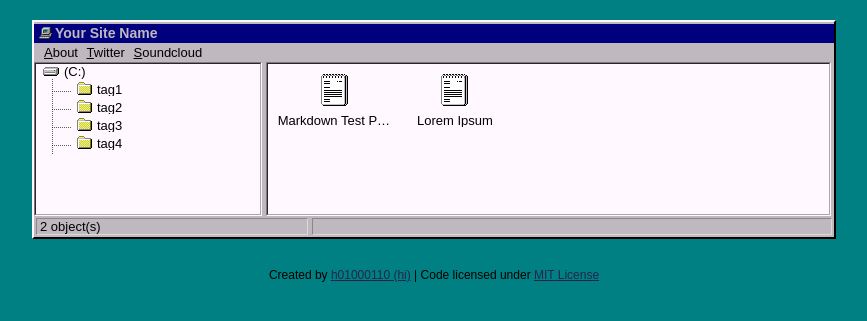
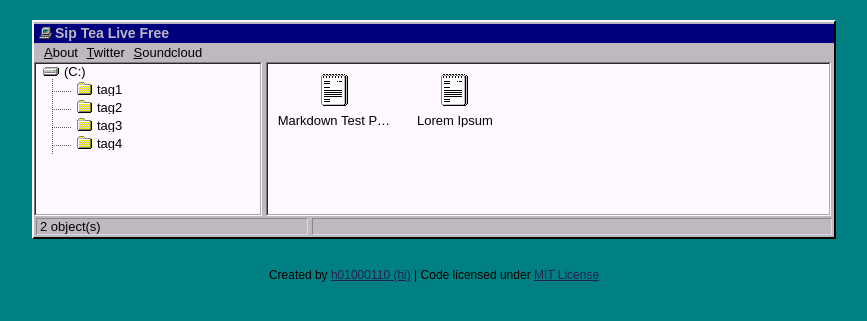
Before and after one commit to andgates/chayumusic, a Jekyll site: the page built from index.html, in a window 1280 px wide. Shown: the top 321 px of the page, without its empty margins (206-1073 px from the left). Built offline with Jekyll 4.4.1, drawn with Linux system fonts in a browser that asks for light colours.

Commit message:
Updated Config

```diff
--- a/_config.yml
+++ b/_config.yml
@@ -21,10 +21,10 @@ defaults:
   values:
     layout: page
 permalink: "/:year:month:day/:title"
-url:
+url: https://andgates.github.io/chayumusic/
 baseurl: "/project"
-name: Your Site Name
-description: Your description here
+name: Sip Tea Live Free
+description: Chayu
 google_verification:
 include:
 - ".htaccess"
```
